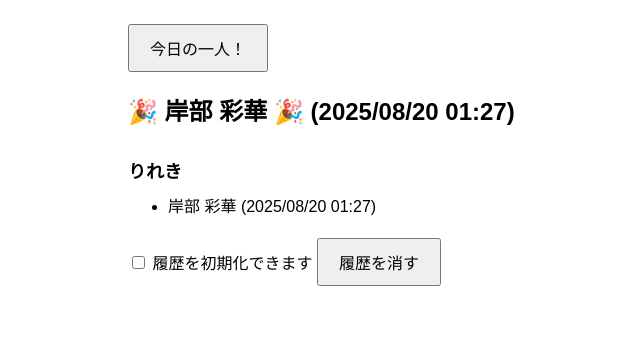
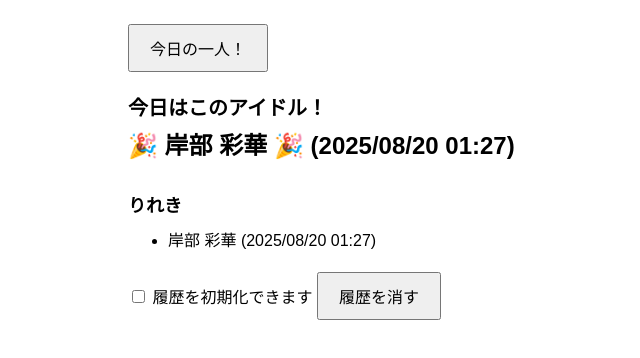
Before and after one commit to hujisakihuyuki-stack/lottery-app, a plain HTML site: page index.html in a window 1280 px wide. Both pictures are taken after a click on the button "今日の一人！". Shown: the part 90-448 px from the top of the page, without its empty margins (262-902 px from the left). Drawn offline with Linux system fonts and the light colour scheme.

Commit message:
Update index.html

```diff
--- a/index.html
+++ b/index.html
@@ -6,7 +6,8 @@
   <style>
     body { font-family: sans-serif; padding: 20px; max-width: 500px; margin: auto; }
     button { padding: 10px 20px; font-size: 16px; cursor: pointer; margin-top: 5px; }
-    #result { margin-top: 20px; font-size: 24px; font-weight: bold; }
+    #resultTitle { margin-top: 20px; font-size: 20px; font-weight: bold; }
+    #result { font-size: 24px; font-weight: bold; margin-top: 5px; }
     #history { margin-top: 10px; }
     #history li { margin-bottom: 5px; }
     #historyTitle { margin-top: 30px; font-weight: bold; font-size: 18px; }
@@ -15,6 +16,8 @@
 <body>
   <h1>くじ引きアプリ</h1>
   <button id="drawBtn">今日の一人！</button>
+
+  <div id="resultTitle"></div>
   <div id="result"></div>
 
   <div id="historyTitle">りれき</div>
@@ -30,6 +33,17 @@
     let names = [];
     let allNames = [];
     let historyList = [];
+
+    const drawBtn = document.getElementById("drawBtn");
+    const resultTitle = document.getElementById("resultTitle");
+    const resultDiv = document.getElementById("result");
+    const historyUl = document.getElementById("history");
+    const clearBtn = document.getElementById("clearBtn");
+    const confirmClear = document.getElementById("confirmClear");
+
+    // 初期化
+    resultTitle.textContent = "";
+    resultDiv.textContent = "";
 
     // JSONを読み込む
     fetch("names.json")
@@ -52,18 +66,14 @@
       })
       .catch(err => console.error("読み込み失敗:", err));
 
-    const drawBtn = document.getElementById("drawBtn");
-    const resultDiv = document.getElementById("result");
-    const historyUl = document.getElementById("history");
-    const clearBtn = document.getElementById("clearBtn");
-    const confirmClear = document.getElementById("confirmClear");
-
     drawBtn.addEventListener("click", () => {
       if(names.length === 0) {
+        resultTitle.textContent = "";
         resultDiv.textContent = "もう抽選できる人がいません！";
         return;
       }
 
+      resultTitle.textContent = "";
       resultDiv.textContent = "抽選中…";
 
       setTimeout(() => {
@@ -82,6 +92,7 @@
         historyList.unshift({ name: winner, time: timeStr });
         localStorage.setItem('history', JSON.stringify(historyList));
 
+        resultTitle.textContent = "今日はこのアイドル！";
         resultDiv.textContent = `🎉 ${winner} 🎉 (${timeStr})`;
         updateHistory();
       }, 500);
@@ -96,6 +107,7 @@
         historyList = [];
         localStorage.removeItem('history');
         names = [...allNames]; // 全員復活
+        resultTitle.textContent = "";
         resultDiv.textContent = "";
         updateHistory();
         alert("履歴を初期化しました");
```
